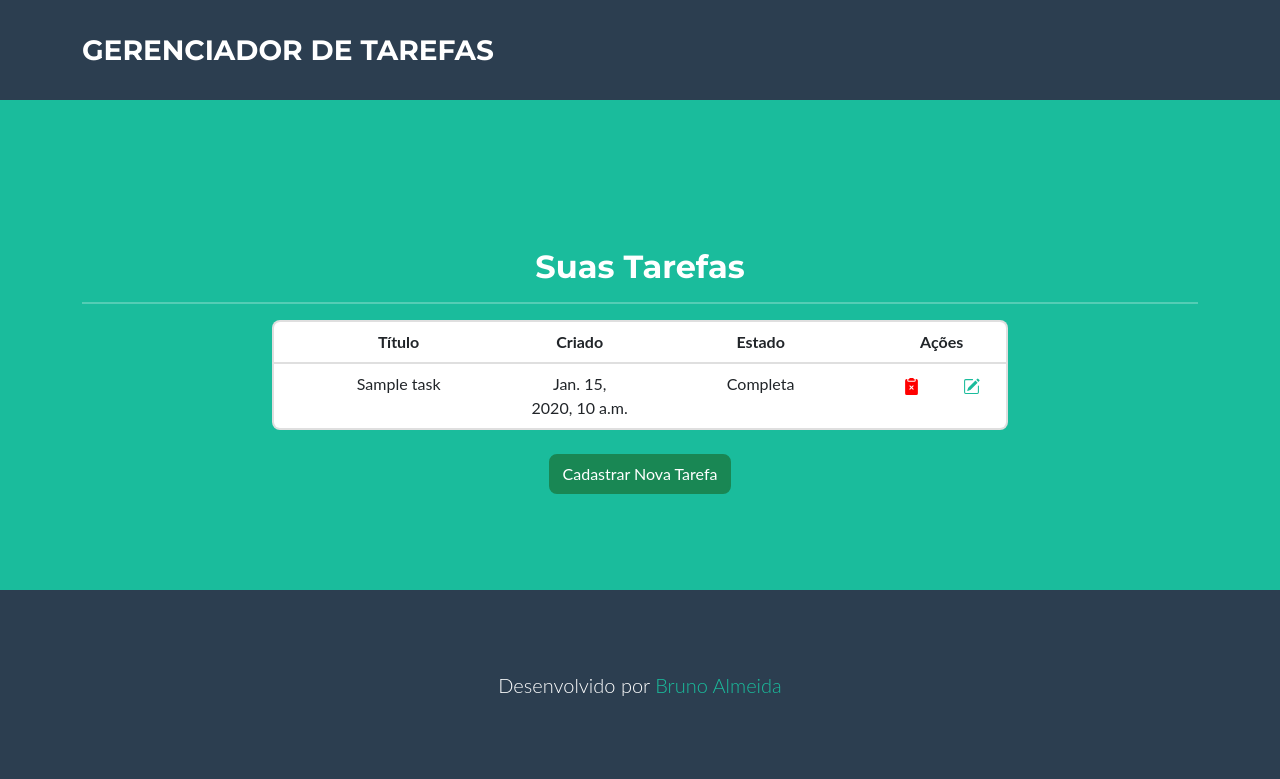
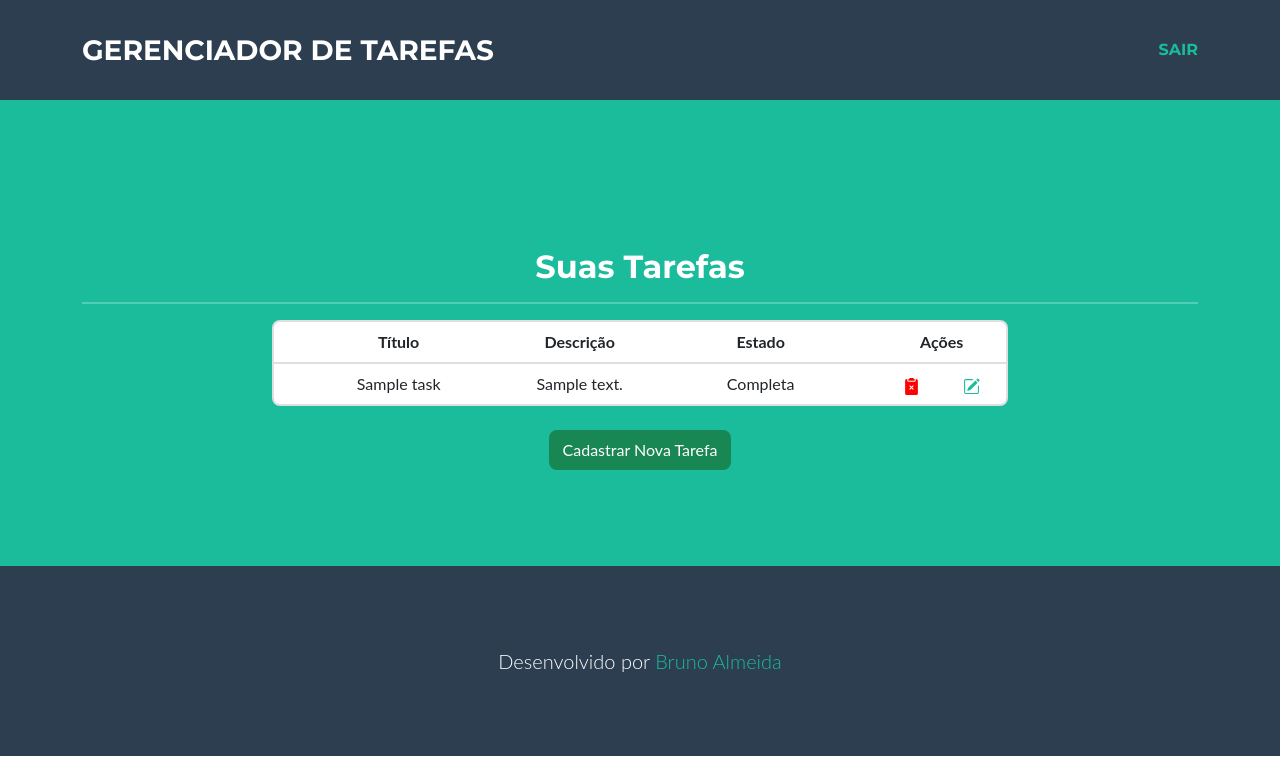
Before and after one commit to usuariodebruno/task-manager, a Django app: page /listTask/ in a window 1280 px wide. Shown: the top 779 px of the page. Run offline with Django 4.2, Linux system fonts and the light colour scheme; a user stored in the database is signed in; tables that the repository leaves empty hold one stand-in row (values such as "Sample post"); some libraries are stand-ins or nearby versions.

Commit message:
feature: implementa funcionalidade de logout

```diff
--- a/taskManager/templates/taskManager/base.html
+++ b/taskManager/templates/taskManager/base.html
@@ -7,44 +7,44 @@
     <meta charset="utf-8" />
     <meta name="viewport" content="width=device-width, initial-scale=1, shrink-to-fit=no" />
     <title>Gerenciador de Tarefas</title>
-         <!-- Google fonts-->
+    <!-- Google fonts -->
     <link href="https://fonts.googleapis.com/css?family=Montserrat:400,700" rel="stylesheet" type="text/css" />
     <link href="{% static 'taskManager/css/styles.css' %}" rel="stylesheet" />
   </head>
   <body id="page-top">
-        <!-- Navigation-->
+    <!-- Navigation -->
     <nav class="navbar navbar-expand-lg bg-secondary text-uppercase fixed-top" id="mainNav">
       <div class="container">
-                <a class="navbar-brand" href="{% url 'taskManager:listTasks' %}"> Gerenciador de Tarefas</a>
-                <div class="collapse navbar-collapse" id="navbarResponsive">
+        <a class="navbar-brand" href="{% url 'taskManager:listTasks' %}">Gerenciador de Tarefas</a>
+        <div class="collapse navbar-collapse justify-content-end" id="navbarResponsive">
+          <a href="{% url 'taskManager:logout' %}">Sair</a>
         </div>
       </div>
     </nav>
-        <!-- Masthead-->
+    <!-- Masthead -->
     <header class="masthead bg-primary text-white text-center">
       {% block conteudo %}
+
       {% endblock %}
     </header>
-        <!-- Footer-->
+    <!-- Footer -->
     <footer class="footer text-center">
       <div class="container">
         <div class="row">
-                    <div class="col-lg-4 mb-5 mb-lg-0">
-                    </div>
+          <div class="col-lg-4 mb-5 mb-lg-0"></div>
           <div class="col-lg-4 mb-5 mb-lg-0">
             <p class="lead mb-0">
               Desenvolvido por
               <a href="https://github.com/usuariodebruno">Bruno Almeida</a>
             </p>
           </div>
-                    <div class="col-lg-4">
-                    </div>
+          <div class="col-lg-4"></div>
         </div>
       </div>
     </footer>
-        <!-- Bootstrap core JS-->
+    <!-- Bootstrap core JS -->
     <script src="https://cdn.jsdelivr.net/npm/bootstrap@5.2.3/dist/js/bootstrap.bundle.min.js"></script>
-        <!-- Core theme JS-->
+    <!-- Core theme JS -->
     <script src="{% static 'taskManager/js/scripts.js' %}"></script>
     <script src="https://cdn.startbootstrap.com/sb-forms-latest.js"></script>
   </body>
--- a/taskManager/templates/taskManager/index.html
+++ b/taskManager/templates/taskManager/index.html
@@ -12,7 +12,7 @@
                 <div class="card-header" style="color:black">
                     Login
                 </div>
-                <div class="card-body">
+                <div class="card-body" style="color: black">
                     <form action="{% url 'taskManager:login' %}" method="POST">
                         {% csrf_token %}
                         <div class="form-group">
--- a/taskManager/templates/taskManager/listTask.html
+++ b/taskManager/templates/taskManager/listTask.html
@@ -17,7 +17,7 @@
                             <strong>Título</strong>
                         </div>
                         <div class="col-md-2">
-                            <strong>Criado</strong>
+                            <strong>Descrição</strong>
                         </div>
                         <div class="col-md-4">
                             <strong>Estado</strong>
@@ -34,7 +34,7 @@
                             {{ task.title }}
                         </div>
                         <div class="col-md-2">
-                            {{ task.created_at }}
+                            {{ task.description }}
                         </div>
                         <div class="col-md-4">
                             {% if task.completed %}
@@ -44,7 +44,7 @@
                             {% endif %}
                         </div>
                         <div class="col-md-1">
-                            <a href="{% url 'taskManager:deleteTask' task.id %}" onclick="return confirm('Tem certeza que deseja excluir esta Tarefa?');">
+                            <a href="{% url 'taskManager:deleteTask' task.id %}" title="Excluir tarefa" onclick="return confirm('Tem certeza que deseja excluir esta Tarefa?');">
                                 <svg xmlns="http://www.w3.org/2000/svg" width="17" height="17" fill="currentColor" class="bi bi-clipboard2-x-fill" viewBox="0 0 16 16" style="color:red">
                                     <path d="M10 .5a.5.5 0 0 0-.5-.5h-3a.5.5 0 0 0-.5.5.5.5 0 0 1-.5.5.5.5 0 0 0-.5.5V2a.5.5 0 0 0 .5.5h5A.5.5 0 0 0 11 2v-.5a.5.5 0 0 0-.5-.5.5.5 0 0 1-.5-.5"/>
                                     <path d="M4.085 1H3.5A1.5 1.5 0 0 0 2 2.5v12A1.5 1.5 0 0 0 3.5 16h9a1.5 1.5 0 0 0 1.5-1.5v-12A1.5 1.5 0 0 0 12.5 1h-.585q.084.236.085.5V2a1.5 1.5 0 0 1-1.5 1.5h-5A1.5 1.5 0 0 1 4 2v-.5q.001-.264.085-.5M8 8.293l1.146-1.147a.5.5 0 1 1 .708.708L8.707 9l1.147 1.146a.5.5 0 0 1-.708.708L8 9.707l-1.146 1.147a.5.5 0 0 1-.708-.708L7.293 9 6.146 7.854a.5.5 0 1 1 .708-.708z"/>
@@ -52,7 +52,7 @@
                             </a>
                         </div>
                         <div class="col-md-1">
-                            <a href="{% url 'taskManager:updateTask' task.id %}">
+                            <a href="{% url 'taskManager:updateTask' task.id %}" title="Editar tarefa">
                                 <svg xmlns="http://www.w3.org/2000/svg" width="17" height="17" fill="currentColor" class="bi bi-pencil-square" viewBox="0 0 16 16">
                                     <path d="M15.502 1.94a.5.5 0 0 1 0 .706L14.459 3.69l-2-2L13.502.646a.5.5 0 0 1 .707 0l1.293 1.293zm-1.75 2.456-2-2L4.939 9.21a.5.5 0 0 0-.121.196l-.805 2.414a.25.25 0 0 0 .316.316l2.414-.805a.5.5 0 0 0 .196-.12l6.813-6.814z"/>
                                     <path fill-rule="evenodd" d="M1 13.5A1.5 1.5 0 0 0 2.5 15h11a1.5 1.5 0 0 0 1.5-1.5v-6a.5.5 0 0 0-1 0v6a.5.5 0 0 1-.5.5h-11a.5.5 0 0 1-.5-.5v-11a.5.5 0 0 1 .5-.5H9a.5.5 0 0 0 0-1H2.5A1.5 1.5 0 0 0 1 2.5z"/>
--- a/taskManager/urls.py
+++ b/taskManager/urls.py
@@ -13,5 +13,6 @@ urlpatterns = [
 
     path('', views.GenericView.index, name='index'),
     path('login/', views.GenericView.login, name='login'),
+    path('logout/', views.GenericView.logout, name='logout'),
 
 ]
--- a/taskManager/views.py
+++ b/taskManager/views.py
@@ -2,7 +2,7 @@ from django.views import View
 from django.shortcuts import get_object_or_404, render, redirect
 
 from django.contrib import messages
-from django.contrib.auth import authenticate, login
+from django.contrib.auth import authenticate, login, logout
 from django.contrib.auth.decorators import login_required
 
 from .models import *
@@ -95,3 +95,7 @@ class GenericView(View):
                 }
                 return render(request, 'taskManager/index.html', context)
         return render(request, 'taskManager/index.html')
+
+    def logout(request):
+        logout(request)
+        return redirect('taskManager:index')
```
Lines whose indentation alone changed are shown as unchanged.
